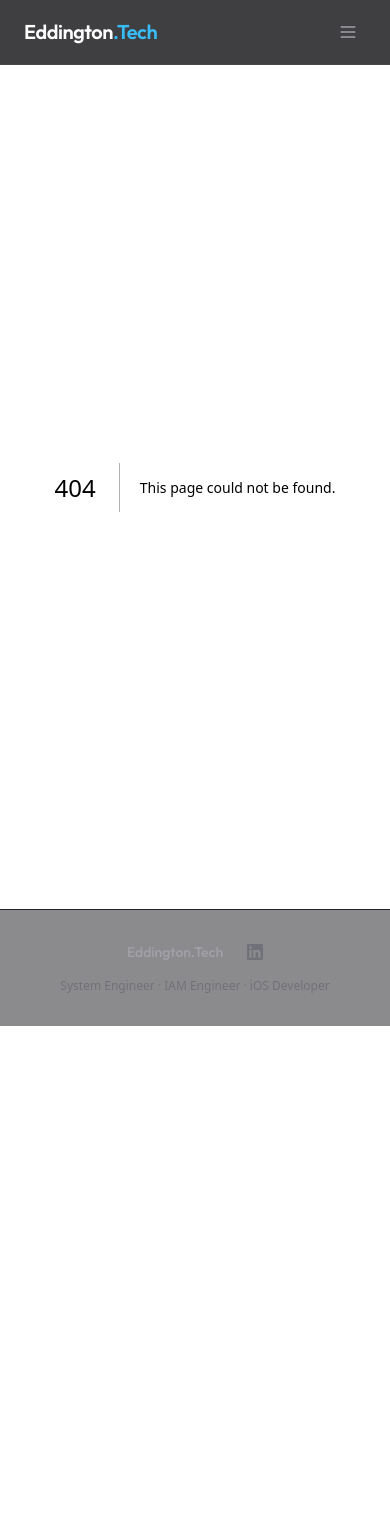
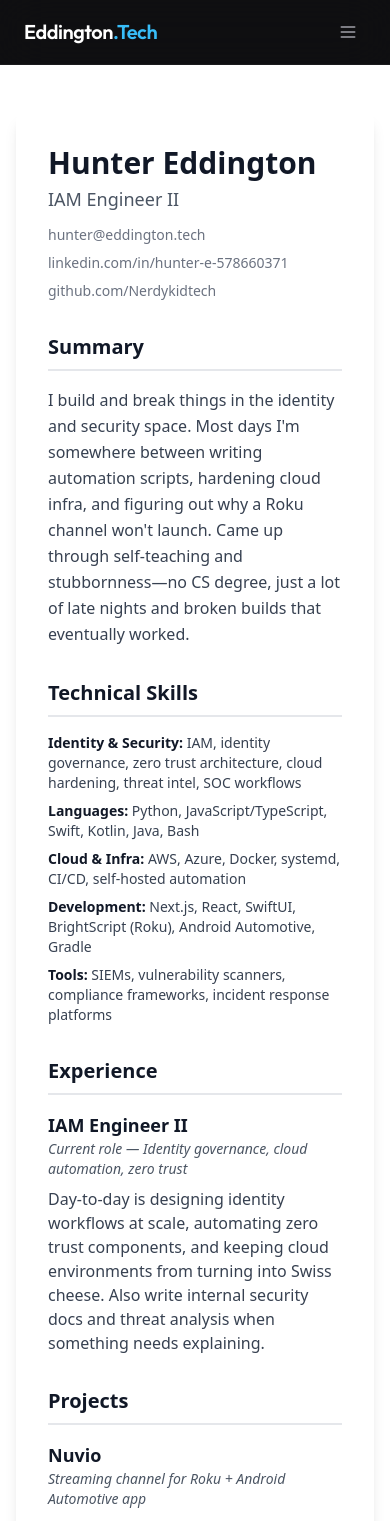
Before and after one commit to Nerdykidtech/Eddington_Tech, a Next.js app: page /resume in a window 390 px wide. Before the commit this address had no page. Shown: the top 1521 px of the page. Before the commit the page ends 1026 px from the top, so only its background shows below. Built offline with nearby package versions, Linux system fonts and the light colour scheme.

Commit message:
Add resume page with humanized anti-AI detection styling
- New /resume route with full page layout
- Downloadable PDF version with matching style
- Mobile responsive design with dark mode support
- Print-friendly CSS styling
- PDF download button and print functionality

```diff
--- /dev/null
+++ b/app/resume/page.tsx
@@ -0,0 +1,207 @@
+'use client';
+
+export default function ResumePage() {
+  return (
+    <div className="min-h-screen bg-white dark:bg-gray-900 py-12 px-4 sm:px-6 lg:px-8">
+      <div className="max-w-3xl mx-auto bg-white dark:bg-gray-800 shadow-lg rounded-lg p-8 print:shadow-none print:p-0">
+        {/* Header */}
+        <header className="mb-8">
+          <h1 className="text-3xl font-bold text-gray-900 dark:text-white mb-1">
+            Hunter Eddington
+          </h1>
+          <p className="text-lg text-gray-600 dark:text-gray-300 mb-3">
+            IAM Engineer II
+          </p>
+          <div className="flex flex-wrap gap-2 text-sm text-gray-500 dark:text-gray-400">
+            <span>hunter@eddington.tech</span>
+            <span className="hidden sm:inline">|</span>
+            <a
+              href="https://linkedin.com/in/hunter-e-578660371"
+              target="_blank"
+              rel="noopener noreferrer"
+              className="hover:text-blue-600 dark:hover:text-blue-400"
+            >
+              linkedin.com/in/hunter-e-578660371
+            </a>
+            <span className="hidden sm:inline">|</span>
+            <a
+              href="https://github.com/Nerdykidtech"
+              target="_blank"
+              rel="noopener noreferrer"
+              className="hover:text-blue-600 dark:hover:text-blue-400"
+            >
+              github.com/Nerdykidtech
+            </a>
+          </div>
+        </header>
+
+        {/* Summary */}
+        <section className="mb-8">
+          <h2 className="text-xl font-semibold text-gray-900 dark:text-white border-b-2 border-gray-200 dark:border-gray-700 pb-2 mb-4">
+            Summary
+          </h2>
+          <p className="text-gray-700 dark:text-gray-300 leading-relaxed">
+            I build and break things in the identity and security space. Most days I'm somewhere between
+            writing automation scripts, hardening cloud infra, and figuring out why a Roku channel won't
+            launch. Came up through self-teaching and stubbornness—no CS degree, just a lot of late nights
+            and broken builds that eventually worked.
+          </p>
+        </section>
+
+        {/* Skills */}
+        <section className="mb-8">
+          <h2 className="text-xl font-semibold text-gray-900 dark:text-white border-b-2 border-gray-200 dark:border-gray-700 pb-2 mb-4">
+            Technical Skills
+          </h2>
+          <div className="space-y-2 text-sm text-gray-700 dark:text-gray-300">
+            <p>
+              <strong className="text-gray-900 dark:text-white">Identity & Security:</strong>{' '}
+              IAM, identity governance, zero trust architecture, cloud hardening, threat intel, SOC workflows
+            </p>
+            <p>
+              <strong className="text-gray-900 dark:text-white">Languages:</strong>{' '}
+              Python, JavaScript/TypeScript, Swift, Kotlin, Java, Bash
+            </p>
+            <p>
+              <strong className="text-gray-900 dark:text-white">Cloud & Infra:</strong>{' '}
+              AWS, Azure, Docker, systemd, CI/CD, self-hosted automation
+            </p>
+            <p>
+              <strong className="text-gray-900 dark:text-white">Development:</strong>{' '}
+              Next.js, React, SwiftUI, BrightScript (Roku), Android Automotive, Gradle
+            </p>
+            <p>
+              <strong className="text-gray-900 dark:text-white">Tools:</strong>{' '}
+              SIEMs, vulnerability scanners, compliance frameworks, incident response platforms
+            </p>
+          </div>
+        </section>
+
+        {/* Experience */}
+        <section className="mb-8">
+          <h2 className="text-xl font-semibold text-gray-900 dark:text-white border-b-2 border-gray-200 dark:border-gray-700 pb-2 mb-4">
+            Experience
+          </h2>
+
+          <div className="mb-6">
+            <h3 className="text-lg font-semibold text-gray-900 dark:text-white">
+              IAM Engineer II
+            </h3>
+            <p className="text-sm text-gray-600 dark:text-gray-400 italic mb-2">
+              Current role — Identity governance, cloud automation, zero trust
+            </p>
+            <p className="text-gray-700 dark:text-gray-300">
+              Day-to-day is designing identity workflows at scale, automating zero trust components,
+              and keeping cloud environments from turning into Swiss cheese. Also write internal
+              security docs and threat analysis when something needs explaining.
+            </p>
+          </div>
+        </section>
+
+        {/* Projects */}
+        <section className="mb-8">
+          <h2 className="text-xl font-semibold text-gray-900 dark:text-white border-b-2 border-gray-200 dark:border-gray-700 pb-2 mb-4">
+            Projects
+          </h2>
+
+          <div className="mb-6">
+            <h3 className="text-lg font-semibold text-gray-900 dark:text-white">Nuvio</h3>
+            <p className="text-sm text-gray-600 dark:text-gray-400 italic mb-2">
+              Streaming channel for Roku + Android Automotive app
+            </p>
+            <p className="text-gray-700 dark:text-gray-300">
+              Built the whole thing from scratch. Roku side uses SceneGraph with QR auth; Android
+              Automotive variant handles in-vehicle distribution requirements. Got the Roku launch
+              time under 2.5 seconds after way too much profiling.
+            </p>
+          </div>
+
+          <div className="mb-6">
+            <h3 className="text-lg font-semibold text-gray-900 dark:text-white">Autheris</h3>
+            <p className="text-sm text-gray-600 dark:text-gray-400 italic mb-2">
+              iOS 2FA app — open source
+            </p>
+            <p className="text-gray-700 dark:text-gray-300">
+              SwiftUI-based TOTP generator. No cloud, no analytics, no tracking—just local secure
+              storage using the enclave. On the App Store if you need a 2FA app that doesn't phone home.
+            </p>
+            <a
+              href="https://github.com/Nerdykidtech/Autheris"
+              target="_blank"
+              rel="noopener noreferrer"
+              className="text-sm text-gray-600 dark:text-gray-400 hover:text-blue-600 dark:hover:text-blue-400"
+            >
+              → github.com/Nerdykidtech/Autheris
+            </a>
+          </div>
+
+          <div className="mb-6">
+            <h3 className="text-lg font-semibold text-gray-900 dark:text-white">Security Blog Pipeline</h3>
+            <p className="text-sm text-gray-600 dark:text-gray-400 italic mb-2">
+              Automated content system
+            </p>
+            <p className="text-gray-700 dark:text-gray-300">
+              Python pipeline that watches RSS feeds, pulls interesting security stories, and handles
+              the whole publishing flow to LinkedIn. Runs on cron, self-hosted, uses Firecrawl and Jina
+              for extraction. Has duplicate detection and auto-categorization baked in.
+            </p>
+            <a
+              href="https://Eddington.Tech"
+              target="_blank"
+              rel="noopener noreferrer"
+              className="text-sm text-gray-600 dark:text-gray-400 hover:text-blue-600 dark:hover:text-blue-400"
+            >
+              → Eddington.Tech (live site)
+            </a>
+          </div>
+        </section>
+
+        {/* Writing */}
+        <section className="mb-8">
+          <h2 className="text-xl font-semibold text-gray-900 dark:text-white border-b-2 border-gray-200 dark:border-gray-700 pb-2 mb-4">
+            Writing
+          </h2>
+          <p className="text-gray-700 dark:text-gray-300">
+            I publish regular security content—mostly IAM hardening, practical threat analysis, and
+            the occasional deep dive when something interesting breaks (BitLocker bypasses, AI social
+            engineering campaigns, that sort of thing).
+          </p>
+        </section>
+
+        {/* Education */}
+        <section className="mb-8">
+          <h2 className="text-xl font-semibold text-gray-900 dark:text-white border-b-2 border-gray-200 dark:border-gray-700 pb-2 mb-4">
+            Education
+          </h2>
+          <p className="text-gray-700 dark:text-gray-300">
+            Self-taught. Learned by building stuff that broke, fixing it, and repeating. No traditional
+            CS background—just projects, documentation, and figuring things out as I go.
+          </p>
+        </section>
+
+        {/* Footer */}
+        <footer className="mt-12 pt-6 border-t border-gray-200 dark:border-gray-700">
+          <p className="text-sm text-gray-600 dark:text-gray-400 italic">
+            Open to contract work, consulting, or full-time roles in security engineering or IAM architecture.
+          </p>
+
+          <div className="mt-4 flex gap-4 print:hidden">
+            <a
+              href="/resume.pdf"
+              download="Hunter_Eddington_Resume.pdf"
+              className="inline-flex items-center px-4 py-2 bg-blue-600 hover:bg-blue-700 text-white text-sm font-medium rounded-md transition-colors"
+            >
+              Download PDF
+            </a>
+            <button
+              onClick={() => window.print()}
+              className="inline-flex items-center px-4 py-2 bg-gray-600 hover:bg-gray-700 text-white text-sm font-medium rounded-md transition-colors"
+            >
+              Print
+            </button>
+          </div>
+        </footer>
+      </div>
+    </div>
+  );
+}
```
Also changed, not shown: 1 other file (tests, documents, lock files or other folders).
